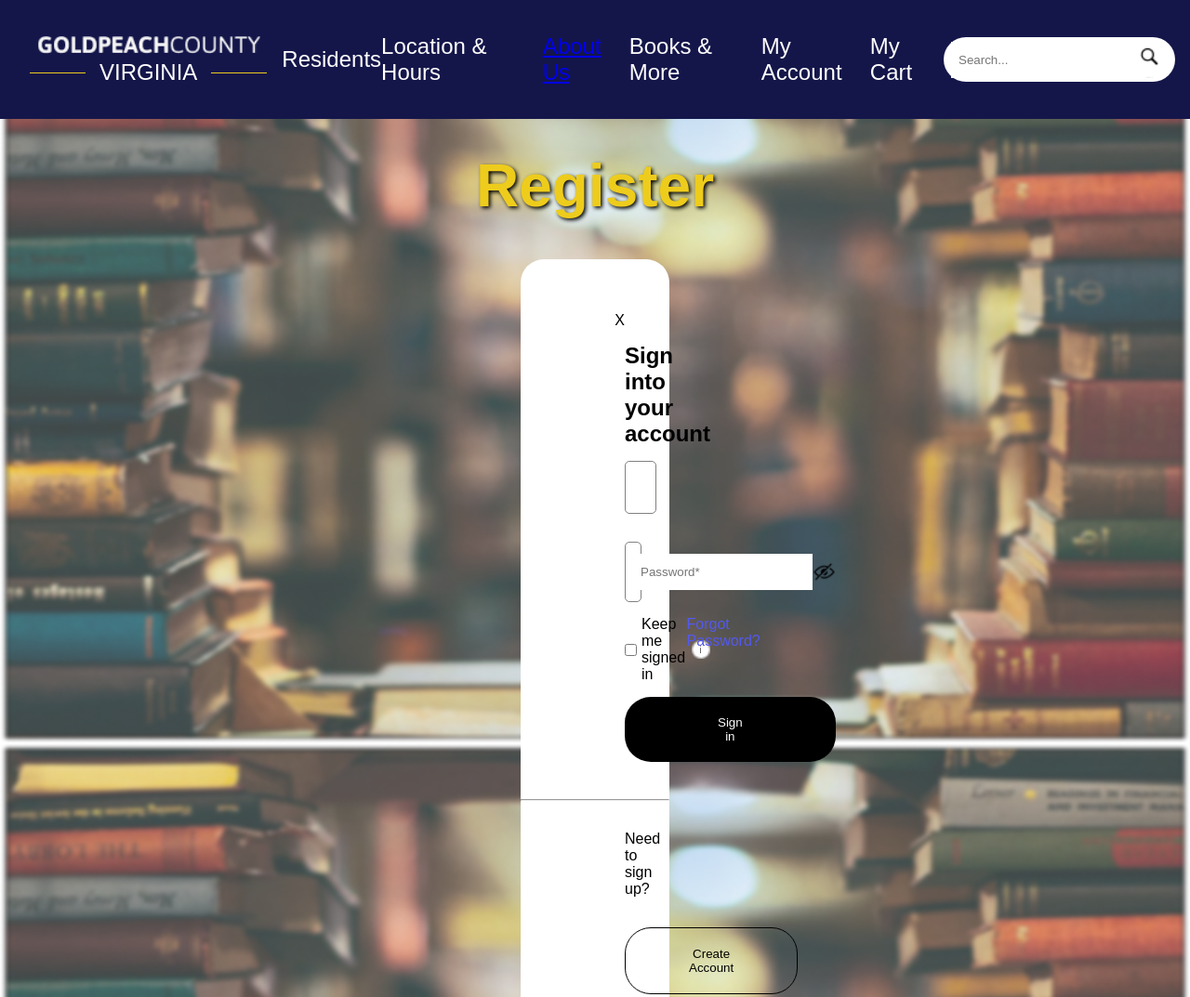
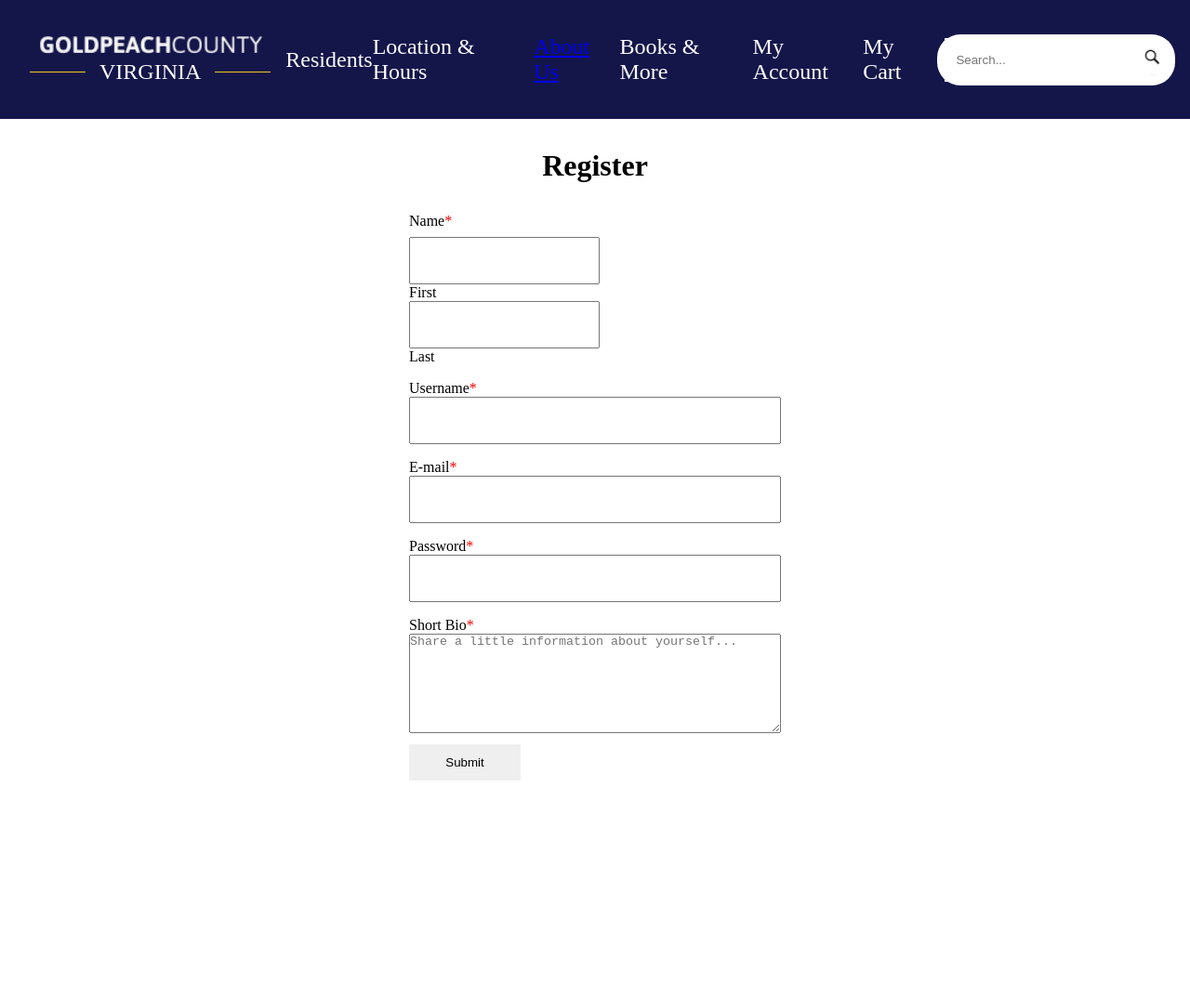
Before and after one commit to kenogit78/reskill-americans-library, a plain HTML site: page account-create.html in a window 1280 px wide. Shown: the top 1073 px of the page at 93% size. After the commit the page ends 840 px from the top, so only its background shows below. Drawn offline with Linux system fonts and the light colour scheme.

Commit message:
add account-create page

```diff
--- a/account-create.html
+++ b/account-create.html
@@ -4,7 +4,7 @@
     <meta charset="UTF-8">
     <meta http-equiv="X-UA-Compatible" content="IE=edge">
     <meta name="viewport" content="width=device-width, initial-scale=1.0">
-    <link rel="stylesheet" href="css/account.css">
+    <link rel="stylesheet" href="css/account-create.css">
     <title>Account Page</title>
 </head>
 <body>
@@ -32,37 +32,43 @@
     <h1>Register</h1>
     <div class="container">
         <form action="submit">
-            <div class="close-btn">
-                <p>X</p>
-            </div>
+            <label for="name">Name<span>*</span></label>
+            <section id="name">
+                <div class="name-section">
+                    <input type="text" id="first-name">
+                    <label for="first-name">First</label>
+                </div>
+                <div class="name-section">
+                    <input type="text" id="last-name">
+                    <label for="last-name">Last</label>
+                </div>
+            </section>
 
-            <h2>Sign into your account</h2>
-            <input type="text" placeholder="Email Address*" class="address">
-            <label for="email"></label>
-            <div class="pass">
-                <input type="text" placeholder="Password*">
-                <label for="password"></label>
-                <img src="/img/eye.png" alt="eye" width="25px" height="25px">
-            </div>
-            <div class="under-pass">
-                    <div>
-                        <input type="checkbox">Keep me signed in
-                        <img src="/img/circle.png" width="20px" height="20px"><img src="/img/i.png" width="5px" height="10px" class="second-img-under-pass">
-                    </div>
-                    <p>Forgot Password?</p>
-            </div>
-            <div>
-                <button type="submit" value="Sign in" class="form-btn">Sign in</button>
-            </div>
+            <section class="user">
+                <label for="user">Username<span>*</span></label>
+                <input type="text">
+            </section>
 
-        </form>
-        <hr>
-        <form class="sign-up-form">
-            <div class="form-bottom">
-                <p>Need to sign up?</p>
-                <button><a href="account-create.html">Create Account</a></button>
-                <p class="terms">Terms of Use & Privacy Policy</p>
-            </div>
+            <section class="email">
+                <label for="email">E-mail<span>*</span></label>
+                <input type="email" id="email">
+
+            </section>
+
+            <section class="password">
+                <label for="password">Password<span>*</span></label>
+                <input type="password" id="email">
+            </section>
+
+
+            <section class="bio">
+                <label for="bio">Short Bio<span>*</span></label>
+                <textarea type="text" id="bio" name="bio" rows="7" placeholder="Share a little information about yourself..."></textarea>
+            </section>
+
+            <input type="submit">
+
+
         </form>
 
 
--- /dev/null
+++ b/css/account-create.css
@@ -0,0 +1,138 @@
+* {
+    margin: 0;
+    padding: 0;
+    box-sizing: border-box;
+}
+
+body {
+
+}
+
+nav {
+    display: flex;
+    justify-content: space-around;
+    align-items: center;
+    background: #14164A;
+    color: #FFFEFE;
+    padding: 3rem 1rem;
+    font-size: 24px;
+    height: 8rem;
+}
+
+.home-icon {
+    width: 3.5rem;
+}
+
+nav > li {
+    list-style-type: none;
+}
+
+.logo {
+    width: 15rem;
+    height: auto;
+    margin: 0;
+}
+
+.yellow-bar {
+    display: inline-block;
+    border-bottom: 1px solid #EECC1C;
+    width: 3.75rem;
+}
+
+
+.logo-section {
+    display: flex;
+    flex-direction: column;
+    justify-content: center;
+    align-items: center;
+    padding: 1rem;
+}
+
+.logo-text {
+    display: flex;
+    justify-content: center;
+    align-items: center;
+}
+
+.logo-text p {
+    padding: 0 15px;
+    text-transform: uppercase;
+}
+
+.search {
+    border: none;
+    background: #fff;
+    display: flex;
+    justify-content: center;
+    align-items: center;
+    padding: 0.25rem 0.5rem;
+    border-radius: 25px;
+}
+
+.search-bar {
+    border: none;
+}
+
+.search-icon {
+    width: 2.5rem;
+    padding: 0;
+    margin: 0;
+}
+
+h1 {
+    text-align: center;
+    padding: 2rem;
+}
+
+.container {
+    display: flex;
+    justify-content: center;
+
+}
+
+/* Form */
+
+form {
+    display: flex;
+    flex-direction: column;
+    width: 25rem;
+}
+
+label {
+    display: block;
+}
+
+input {
+    padding: 1rem 0.75rem;
+    width: 100%;
+}
+
+
+.name-section {
+    display: inline-block;
+
+    /* flex-direction: column; */
+}
+
+#first-name,
+#last-name {
+    width: 100%;
+}
+
+section {
+    padding: 0.5rem 0;
+}
+
+textarea {
+    width: 100%;
+}
+
+input[type=submit] {
+    padding: 0.75rem 1rem;
+    border: none;
+    width: 30%;
+}
+
+span {
+    color: red;
+}
```
